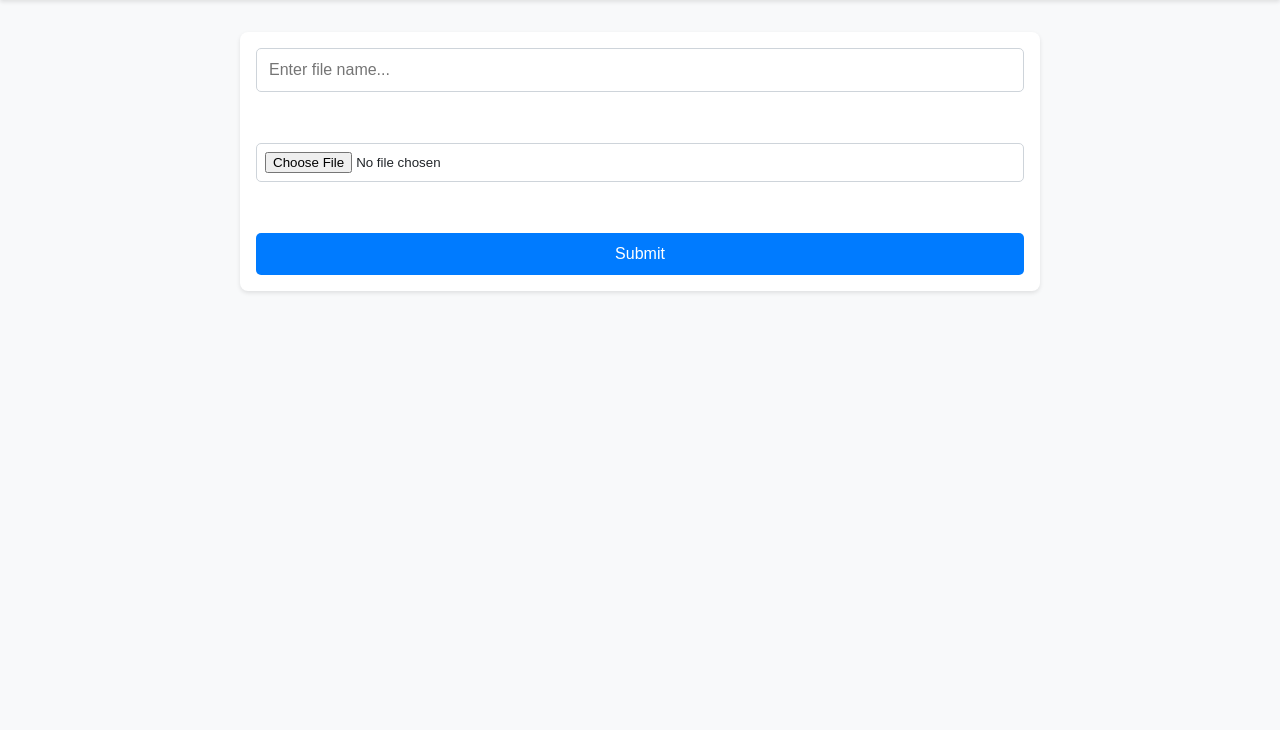
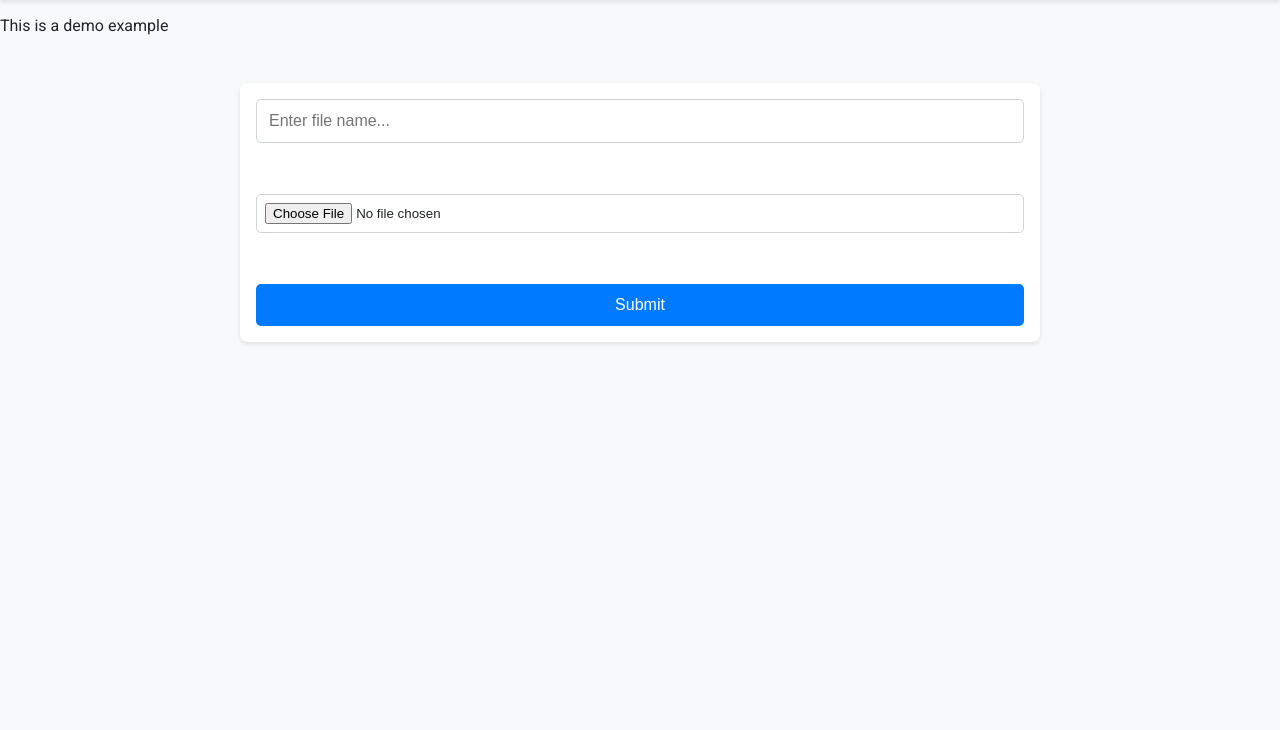
Before and after one commit to emmaSolirius/filevault, a website: page src/azure-sa/public/index.html in a window 1280 px wide. Shown: the part 70-800 px from the top of the page. Drawn offline with Linux system fonts and the light colour scheme; no server answers.

Commit message:
Added demo paragraph

```diff
--- a/src/azure-sa/public/index.html
+++ b/src/azure-sa/public/index.html
@@ -15,6 +15,7 @@
             <span class="slider round"></span>
         </label>
     </header>
+    <p>This is a demo example</p>
     <main>
         <form id="noteForm">
             <input type="text" id="note" placeholder="Enter file name..." required>
```
